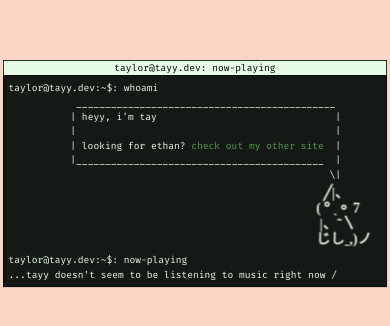
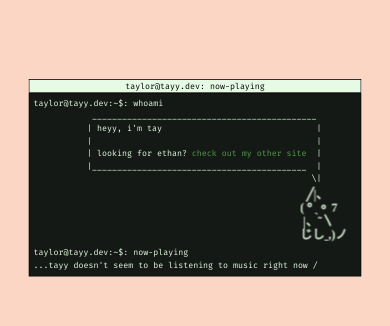
Before and after one commit to tayydev/tayy.dev, a Svelte app: page / in a window 390 px wide. Shown: the part 220-546 px from the top of the page. Built offline with nearby package versions, Linux system fonts and the light colour scheme; no server answers.

Commit message:
mess with font size

```diff
--- a/src/app.css
+++ b/src/app.css
@@ -40,7 +40,8 @@ body {
 
 @media screen and (max-width: 768px) {
   html {
-    font-size: 75%;
+    font-size: 65%;
+    -webkit-text-size-adjust: 100%;
   }
 
   body {
@@ -58,3 +59,11 @@ body {
     justify-content: center;
   }
 }
+
+/* Specific fix for iOS to ensure consistent font sizing */
+@supports (-webkit-touch-callout: none) {
+  html {
+    font-size: 65%;
+    -webkit-text-size-adjust: 100%;
+  }
+}
```
